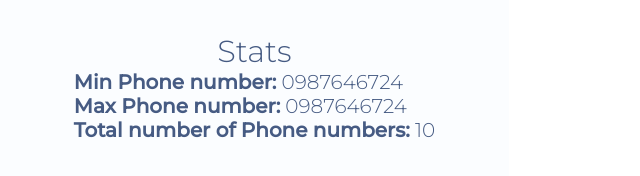
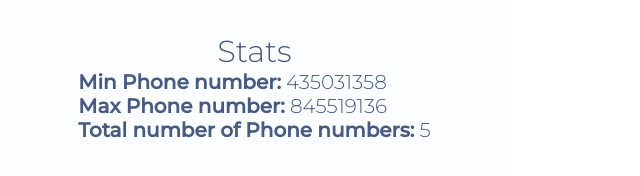
Before and after one commit to louisdante9/Random_phone_number_generator, a React app: page / in a window 1280 px wide. Both pictures are taken after typing "5" into the empty fields and a click on the button "Generate". Shown: the part 424-600 px from the top of the page, 0-640 px from the left. Built offline with nearby package versions, Linux system fonts and the light colour scheme.

Commit message:
Add min max and total functionality

```diff
--- a/src/components/App.css
+++ b/src/components/App.css
@@ -25,6 +25,7 @@
 .wrapper {
   flex: 1 1 50%;
   padding: 40px 20px;
+  overflow: scroll;
 }
 .App-subtitle {
   display: flex;
--- a/src/components/App.js
+++ b/src/components/App.js
@@ -12,9 +12,24 @@ class App extends Component {
     error: false,
     message: "",
     limit: 1,
-    phoneNumbers: []
+    phoneNumbers: [],
+    min: null,
+    max: null,
+    total: 0
   };
-
+  setStatistics = () => {
+    const { phoneNumbers } = this.state;
+    if (phoneNumbers.length > 0) {
+      const min = Math.min(...phoneNumbers);
+      const max = Math.max(...phoneNumbers);
+      const total = phoneNumbers.length;
+      this.setState({
+        min,
+        max,
+        total
+      })
+    }
+  };
   generateNumberHandler = event => {
     event.preventDefault();
     const { limit } = this.state;
@@ -30,7 +45,7 @@ class App extends Component {
     }
     return this.setState({
       phoneNumbers
-    });
+    }, () => this.setStatistics());
   };
 
   getUserInput = async event => {
@@ -51,10 +66,15 @@ class App extends Component {
   };
 
   render() {
-    const { error, message, phoneNumbers } = this.state;
+    const { error, message, phoneNumbers, min, max, total  } = this.state;
     return (
         <Fragment>
-          <Header/>
+          <Header
+          phoneNumbers={phoneNumbers}
+              min={min}
+              max={max}
+              total={total}
+            />
           <div className="wrapper">
             <SubTitle/>
             <div className="App-body">
--- a/src/components/Header/index.js
+++ b/src/components/Header/index.js
@@ -1,15 +1,26 @@
-import React from 'react';
+import React, {Fragment} from 'react';
+import PropTypes from 'prop-types';
 
-const Header = () => (
+const Header = ({ min, max, total, phoneNumbers }) => (
     <header className="App-header">
       <h1>RPNG</h1>
-      <h3>Stats</h3>
-      <div className="stats-details">
-        <p><strong>Min Phone number:</strong> 0987646724</p>
-        <p><strong>Max Phone number:</strong> 0987646724</p>
-        <p><strong>Total number of Phone numbers:</strong> 10</p>
-      </div>
+      {
+        phoneNumbers.length > 0 &&
+        <Fragment>
+        <h3>Stats</h3>
+        <div className="stats-details">
+            <p><strong>Min Phone number:</strong> {min}</p>
+            <p><strong>Max Phone number:</strong> {max}</p>
+            <p><strong>Total number of Phone numbers:</strong> {total}</p>
+        </div>
+        </Fragment>
+      }
     </header>
 );
-
+Header.propTypes = {
+    min: PropTypes.number,
+    max: PropTypes.number,
+    total: PropTypes.number,
+    phoneNumbers: PropTypes.array.isRequired,
+  };
 export default Header;
```
